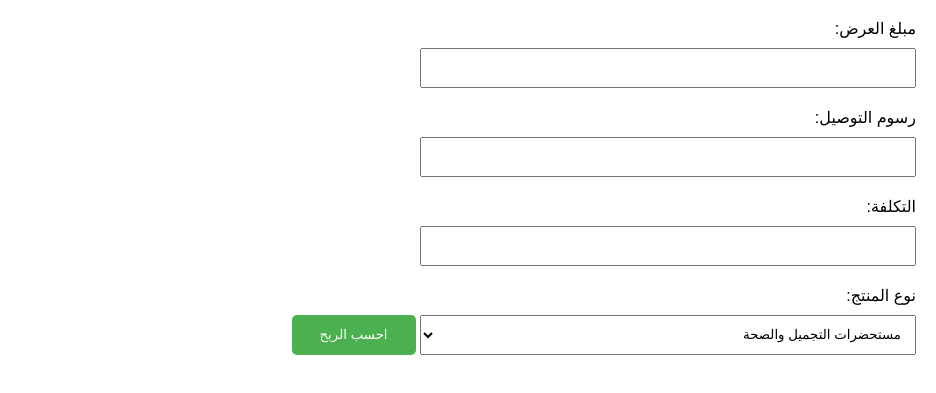
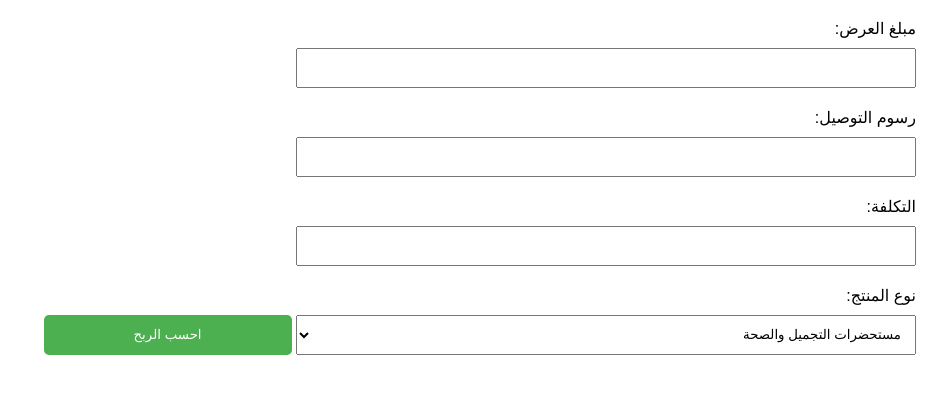
Before and after one commit to enadpy/noonfee, a plain HTML site: page index.html in a window 1280 px wide. Shown: the part 101-494 px from the top of the page, without its empty margins (344-1280 px from the left). Drawn offline with Linux system fonts and the light colour scheme.

Commit message:
Update index.html

```diff
--- a/index.html
+++ b/index.html
@@ -25,7 +25,7 @@
       margin-bottom: 10px;
     }
     input[type="number"], select {
-      width: 40%;
+      width: 50%;
       height: 40px;
       margin-bottom: 20px;
       padding: 10px;
@@ -39,7 +39,7 @@
       margin: 0;
     }
     button {
-      width: 10%;
+      width: 20%;
       height: 40px;
       background-color: #4CAF50;
       color: #fff;
```
